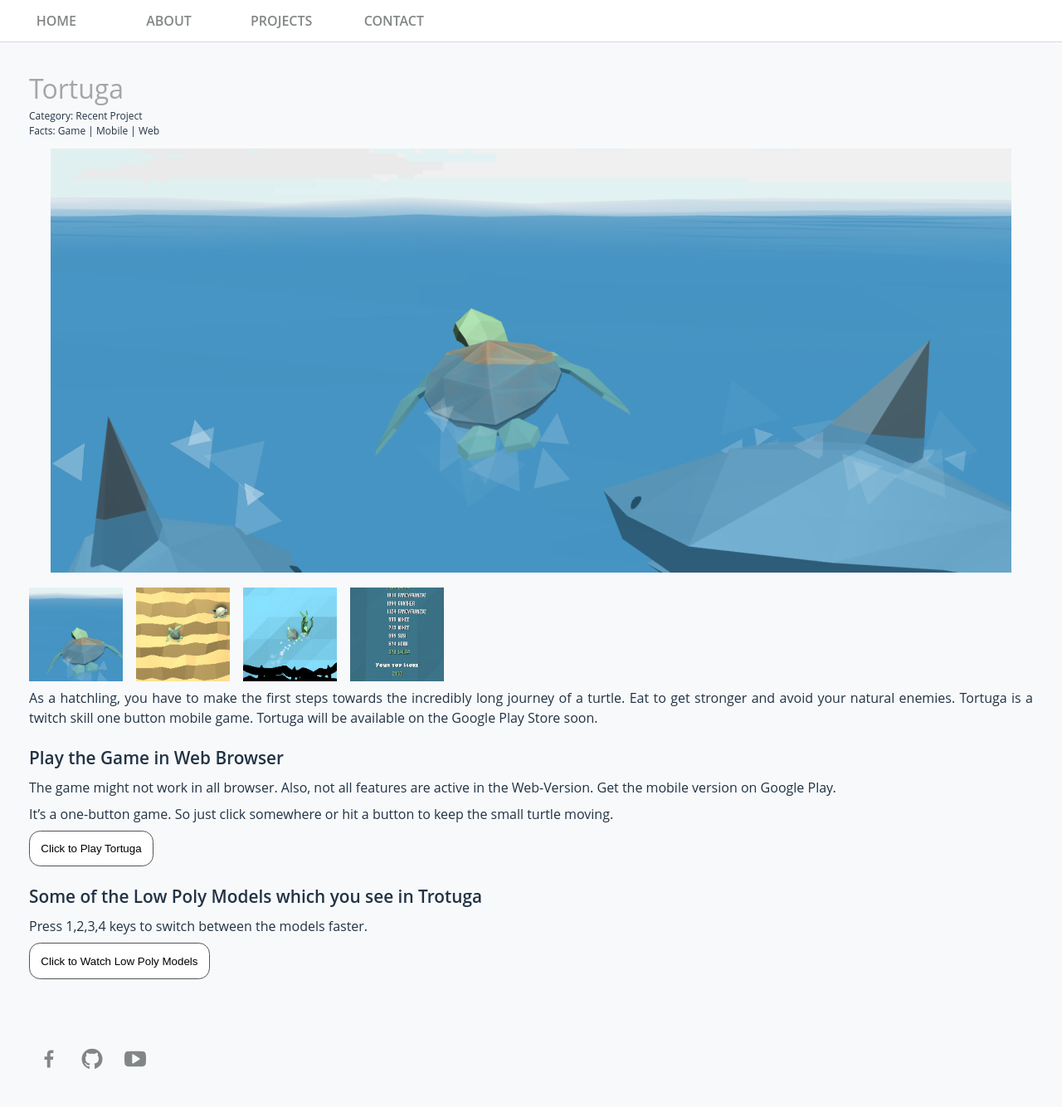
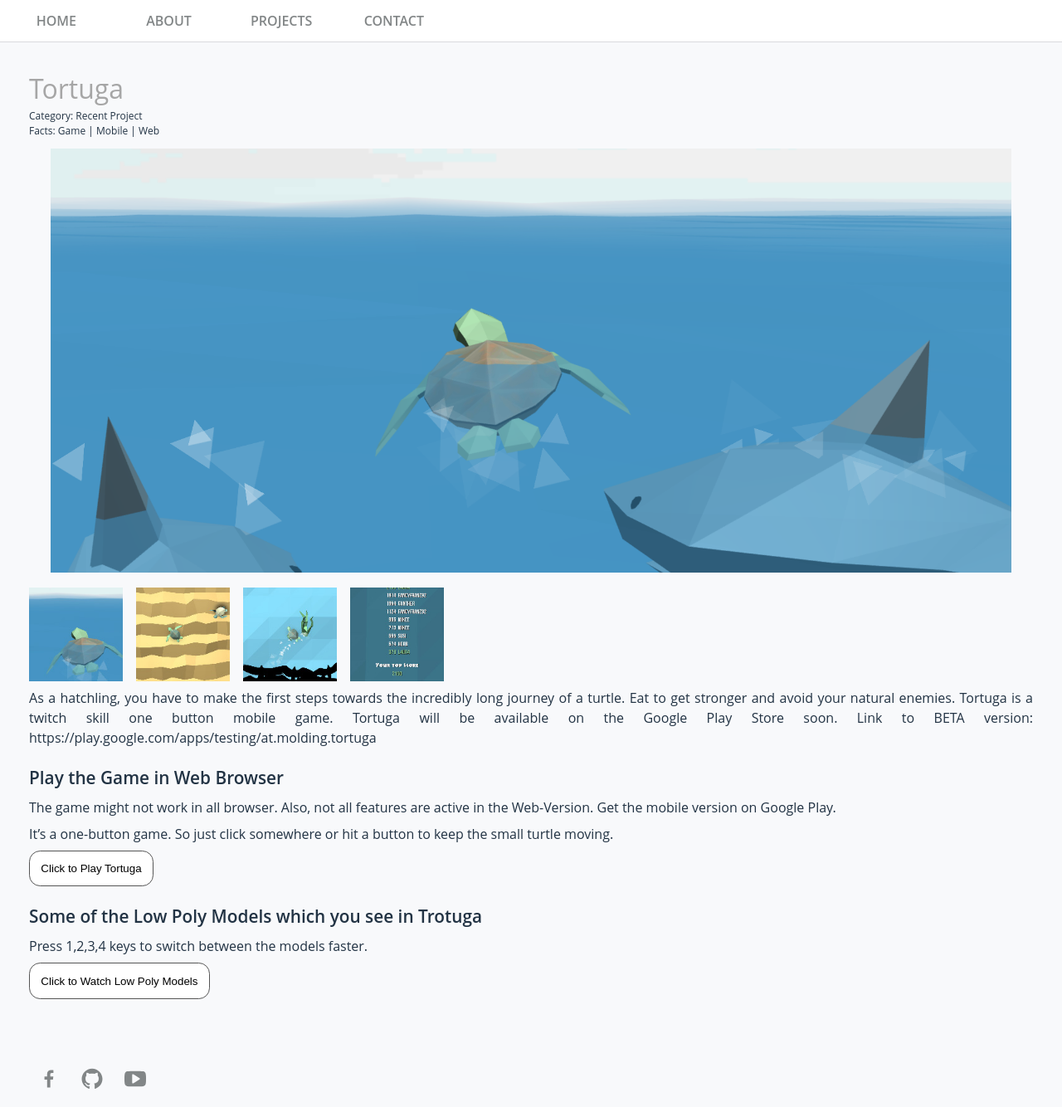
Before and after one commit to danielrammer/danielrammer.github.io, a Jekyll site: the page built from _projects/tortuga.md, in a window 1280 px wide. Shown: the whole page at 83% size. Built offline with Jekyll 4.4.1, drawn with Linux system fonts in a browser that asks for light colours; nearby versions of some CDN libraries; before the commit the page ends 1310 px from its top, so only the background shows below that.

Commit message:
Update tortuga.md
added beta link

```diff
--- a/_projects/tortuga.md
+++ b/_projects/tortuga.md
@@ -22,6 +22,7 @@ gallery:
 ---
 
 As a hatchling, you have to make the first steps towards the incredibly long journey of a turtle. Eat to get stronger and avoid your natural enemies. Tortuga is a twitch skill one button mobile game. Tortuga will be available on the Google Play Store soon.
+Link to BETA version: https://play.google.com/apps/testing/at.molding.tortuga
 
 ## Play the Game in Web Browser
 
```
